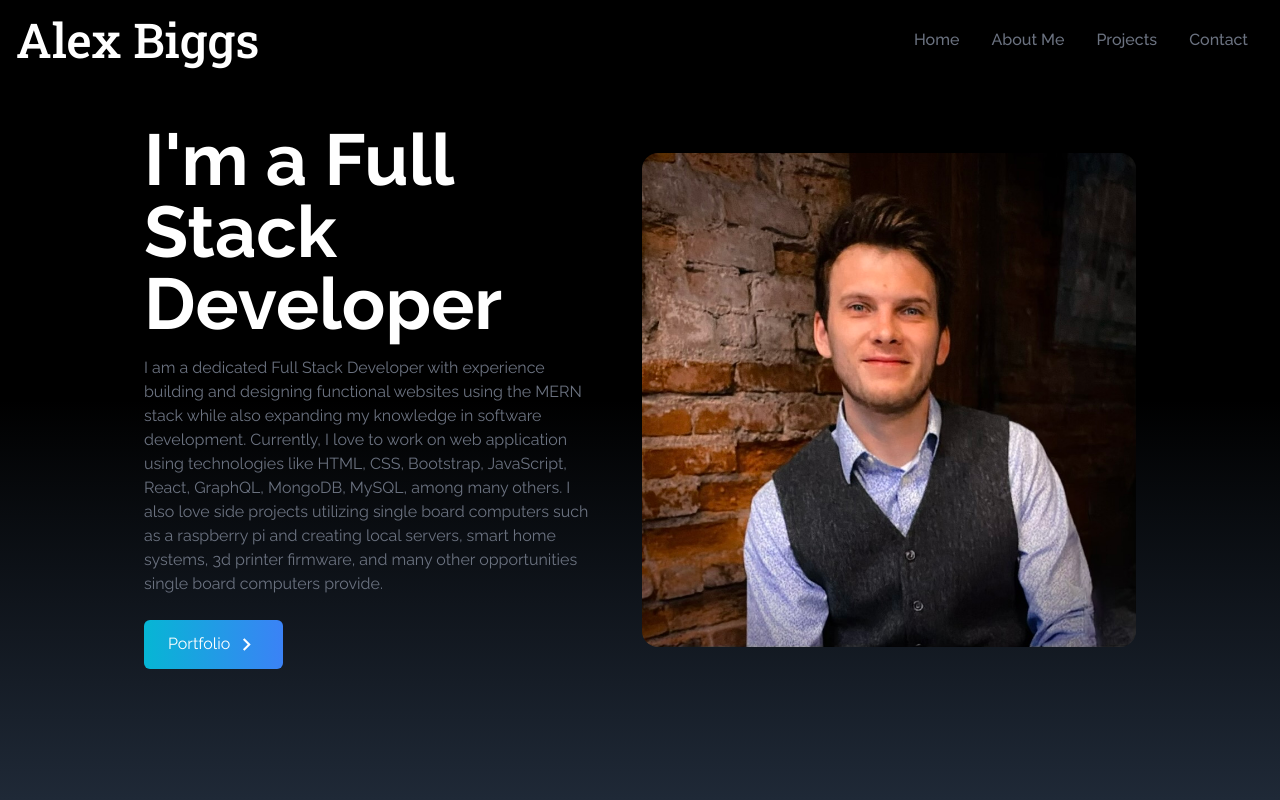
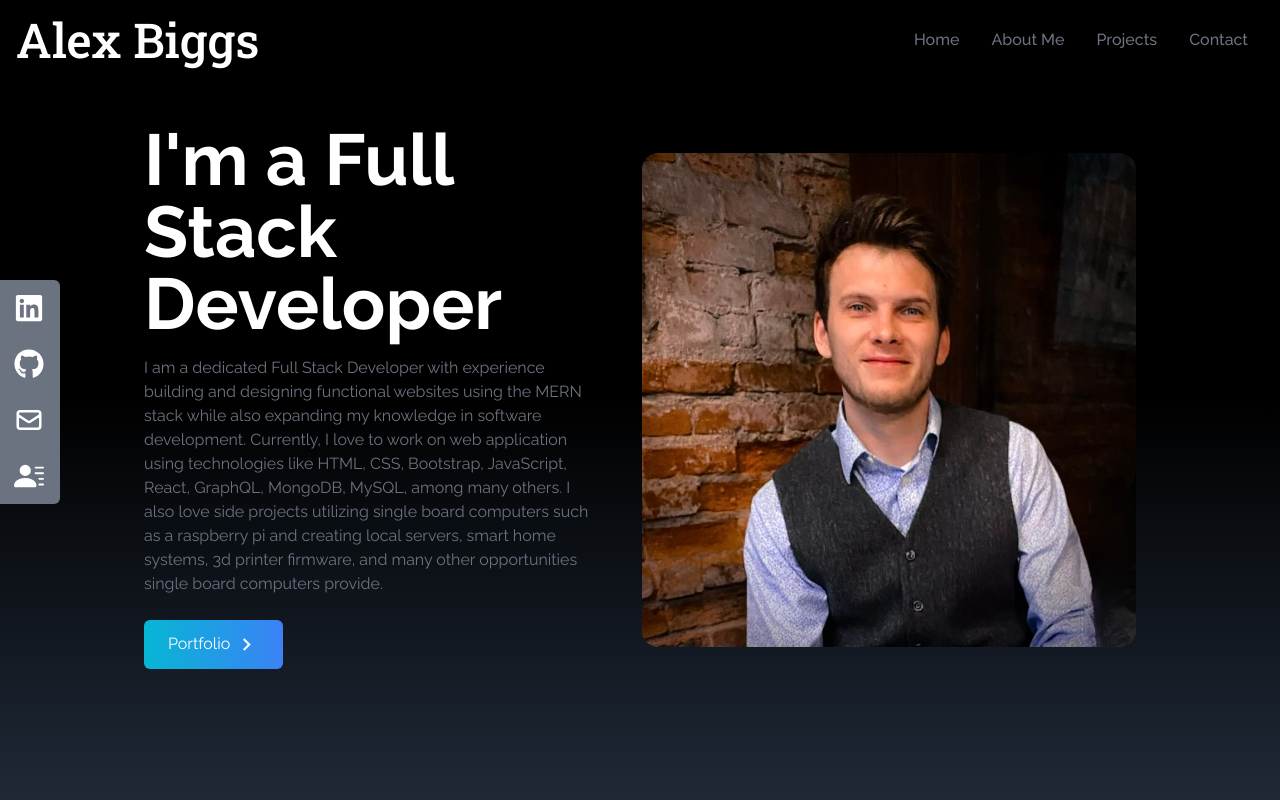
Before and after one commit to afbiggs/Personal-Portfolio-Using-React, a React (Create React App) app: page / in a window 1280 px wide. Shown: the top 800 px of the page. Built offline with nearby package versions, Linux system fonts and the light colour scheme.

Commit message:
fixed issues and have side bar functiuoning again

```diff
--- a/src/App.js
+++ b/src/App.js
@@ -29,6 +29,7 @@ import Contact from "./components/Contact";
 import Home from "./components/Home";
 import NavBar from "./components/Navbar";
 import Portfolio from "./components/Portfolio";
+import SocialLinks from "./components/SocialLinks";
 
 
 function App() {
@@ -40,6 +41,8 @@ function App() {
       <Portfolio />
       <Contact />
 
+      <SocialLinks />
+
     </div>
   );
 }
--- a/src/components/SocialLinks.jsx
+++ b/src/components/SocialLinks.jsx
@@ -2,7 +2,7 @@ import React from "react";
 import { FaGithub, FaLinkedin } from "react-icons/fa";
 import { HiOutlineMail } from "react-icons/hi";
 import { BsFillPersonLinesFill } from "react-icons/bs";
-import resume from '../assets/Alexander-Biggs-Resume.pdf';
+// import resume from '../assets/Alexander-Biggs-Resume.pdf';
 
 // const Mailto = require('react-mailto')
 
```
Also changed, not shown: 1 other file (tests, documents, lock files or other folders).
